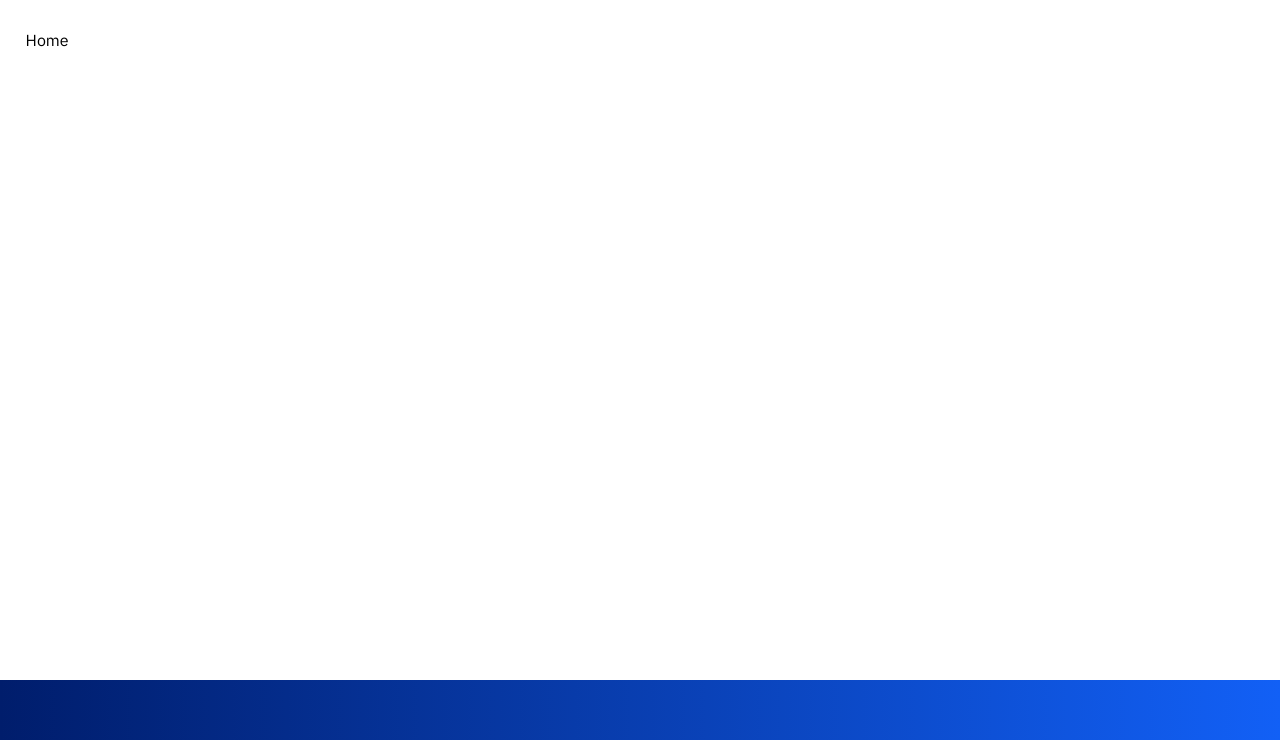
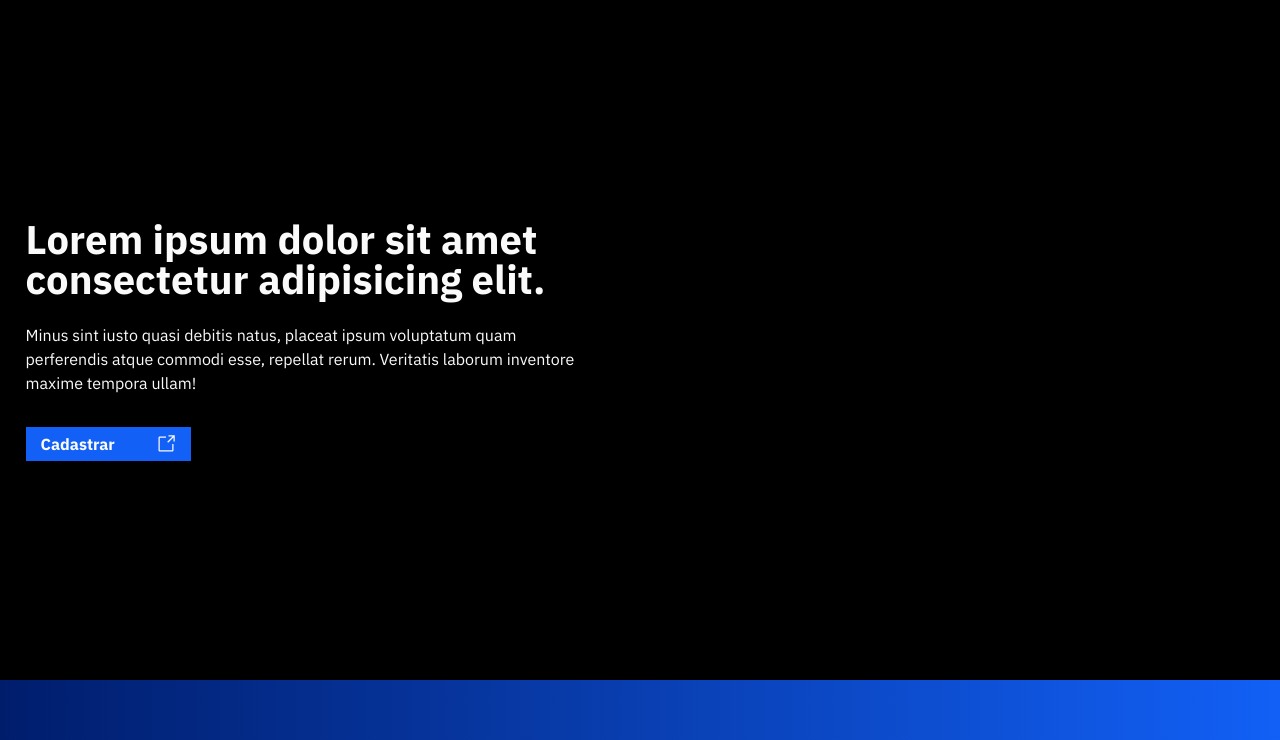
Before and after one commit to GiovannyFialho/gameEinstein-IBM, a CodeIgniter app: page /database/index.php/home/index in a window 1280 px wide. Shown: the part 60-800 px from the top of the page. Run offline with CodeIgniter, Linux system fonts and the light colour scheme; style sheets or scripts are compiled from the project's sources; some libraries are stand-ins or nearby versions.

Commit message:
criacao da pagina home

```diff
--- a/application/views/site/default/footer.php
+++ b/application/views/site/default/footer.php
@@ -1,4 +1,4 @@
-        </div>
+        </main>
         <footer></footer>
         <script src="<?= base_url("assets") ?>/build/js/script.min.js"></script>
     </body>
--- a/application/views/site/default/header.php
+++ b/application/views/site/default/header.php
@@ -36,4 +36,4 @@
             </div>
         </header>
 
-        <div class="container">
+        <main>
--- a/application/views/site/home/index.php
+++ b/application/views/site/home/index.php
@@ -1,3 +1,16 @@
 <div class="container-home">
-    <p>Home</p>
+    <div class="container">
+        <div class="highlight">
+            <h2>Lorem ipsum dolor sit amet consectetur adipisicing elit.</h2>
+            <p>Minus sint iusto quasi debitis natus, placeat ipsum voluptatum quam perferendis atque commodi esse, repellat rerum. Veritatis laborum inventore maxime tempora ullam!</p>
+            <div class="button-container">
+                <a href="/cadastrar">
+                    Cadastrar
+                    <span class="icon">
+                        <svg focusable="false" preserveAspectRatio="xMidYMid meet" xmlns="http://www.w3.org/2000/svg" fill="currentColor" aria-label="Open resource" width="20" height="20" viewBox="0 0 32 32" role="img"><path d="M26,28H6a2.0027,2.0027,0,0,1-2-2V6A2.0027,2.0027,0,0,1,6,4H16V6H6V26H26V16h2V26A2.0027,2.0027,0,0,1,26,28Z"></path><path d="M20 2L20 4 26.586 4 18 12.586 19.414 14 28 5.414 28 12 30 12 30 2 20 2z"></path></svg>
+                    </span>
+                </a>
+            </div>
+        </div>
+    </div>
 </div>
--- a/src/static/scss/components/button.scss
+++ b/src/static/scss/components/button.scss
@@ -10,11 +10,13 @@
     }
     button,
     a {
-        width: 100%;
+        width: 165px;
+        display: flex;
+        justify-content: space-between;
+        align-items: center;
         background-color: $primary;
         border: none;
-        padding: 10px 15px;
-        border-radius: 3px;
+        padding: 7px 15px;
         font-size: 1.1rem;
         color: $white;
         font-weight: 700;
@@ -29,7 +31,10 @@
         }
         @media (min-width: $mobile) {
             font-size: 1rem;
-            width: max-content;
+        }
+        .icon {
+            display: flex;
+            margin-left: 5px;
         }
         &:hover {
             background-color: $primary-dark;
--- /dev/null
+++ b/src/static/scss/components/highlight.scss
@@ -0,0 +1,16 @@
+.highlight {
+    max-width: 35rem;
+    width: 100%;
+    h2 {
+        font-size: 2.5rem;
+        font-weight: 700;
+        color: $white;
+        margin-bottom: 1.5rem;
+    }
+    p {
+        font-size: 1rem;
+        line-height: 1.5;
+        color: $white;
+        margin-bottom: 2rem;
+    }
+}
--- a/src/static/scss/global/container.scss
+++ b/src/static/scss/global/container.scss
@@ -1,6 +1,6 @@
 .container {
     width: 100%;
-    max-width: 130rem;
+    max-width: 100rem;
     margin-left: auto;
     margin-right: auto;
     padding-left: calc(3.2rem / 2);
--- a/src/static/scss/global/global.scss
+++ b/src/static/scss/global/global.scss
@@ -11,9 +11,9 @@
     body {
         min-height: 100vh;
         height: 100%;
-        > .container {
-            min-height: calc(100vh - 184px);
+        main {
             height: 100%;
+            min-height: calc(100vh - 120px);
         }
     }
 }
--- a/src/static/scss/style.scss
+++ b/src/static/scss/style.scss
@@ -6,6 +6,7 @@
 
 /* Template */
 @import "template/header";
+@import "template/home";
 @import "template/footer";
 
 /* Components */
@@ -16,3 +17,4 @@
 @import "components/button";
 @import "components/form";
 @import "components/cronometro";
+@import "components/highlight";
--- a/src/static/scss/template/footer.scss
+++ b/src/static/scss/template/footer.scss
@@ -1,5 +1,4 @@
 footer {
-    margin-top: 2rem;
     min-height: 60px;
     background-image: linear-gradient(90deg, $secondary, $primary);
 }
--- a/src/static/scss/template/header.scss
+++ b/src/static/scss/template/header.scss
@@ -12,7 +12,6 @@ header {
     height: 100%;
     min-height: 60px;
     background-image: linear-gradient(90deg, $primary, $secondary);
-    margin-bottom: 2rem;
     .container {
         display: flex;
         justify-content: space-between;
--- /dev/null
+++ b/src/static/scss/template/home.scss
@@ -0,0 +1,10 @@
+.container-home {
+    height: calc(100vh - 120px);
+    background-color: #000;
+    .container {
+        height: inherit;
+        display: flex;
+        flex-direction: column;
+        justify-content: center;
+    }
+}
```
